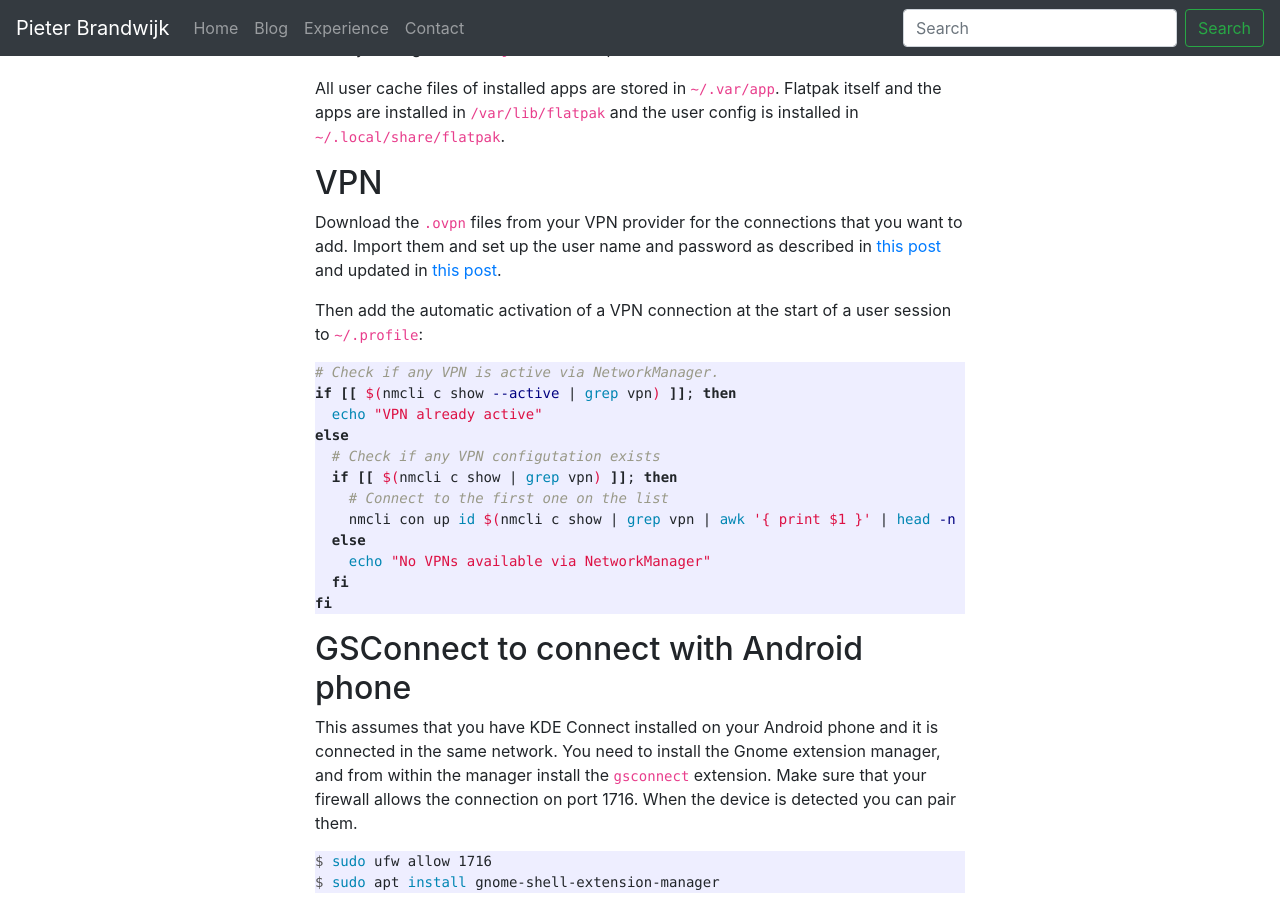
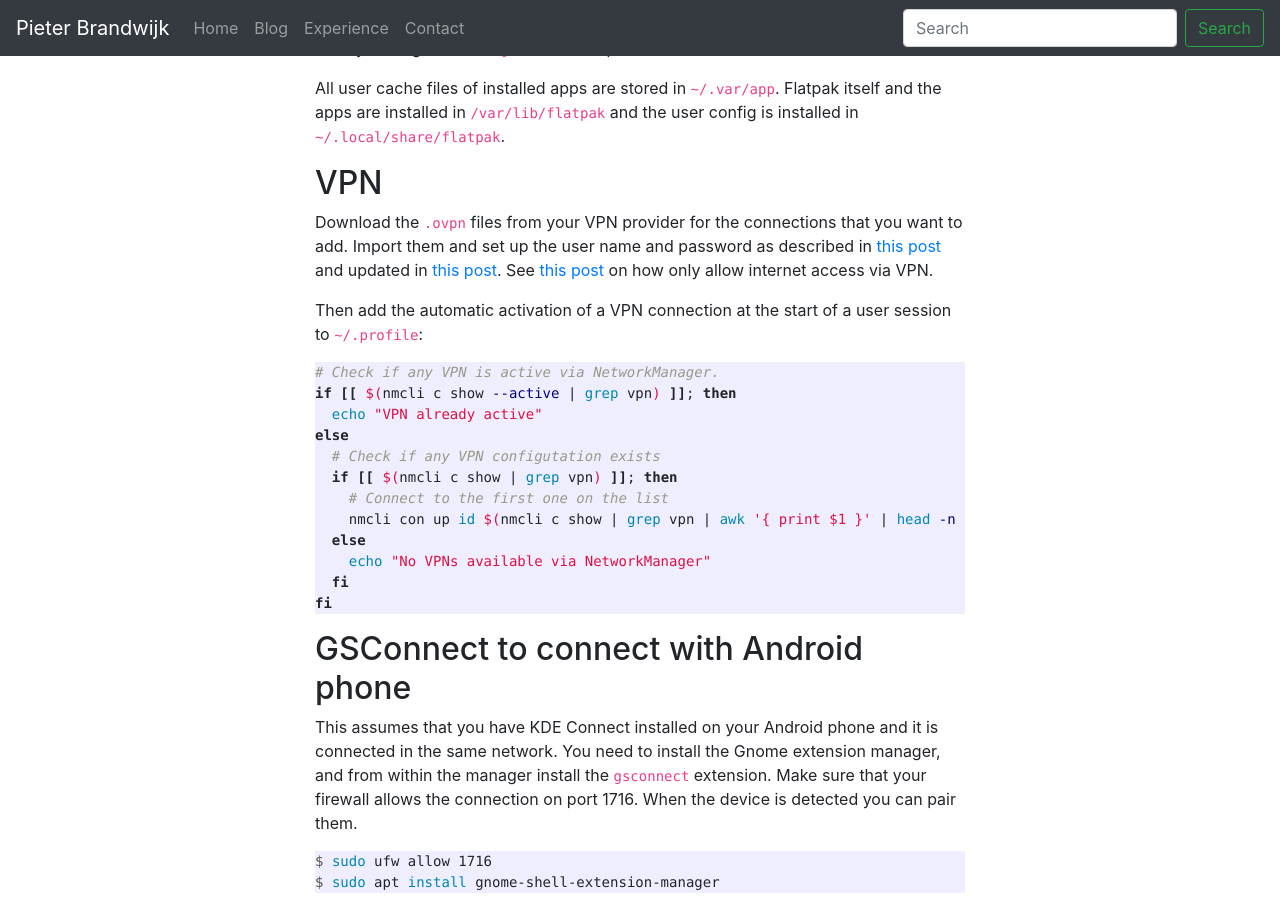
Before and after one commit to pbrandwijk/pbrandwijk.github.io, a Jekyll site: the page built from _posts/2020-07-03-my-initial-ubuntu-setup.md, in a window 1280 px wide and 900 px high, scrolled down 4907 px. Built offline with Jekyll 4.4.1, drawn with Linux system fonts in a browser that asks for light colours; nearby versions of some CDN libraries; comment, search, counter and statistics services are not loaded.

Commit message:
Update post

````diff
--- a/_posts/2020-07-03-my-initial-ubuntu-setup.md
+++ b/_posts/2020-07-03-my-initial-ubuntu-setup.md
@@ -206,7 +206,7 @@ For IntelliJ, you may need to add a permission to access the JDK on your system.
 All user cache files of installed apps are stored in `~/.var/app`. Flatpak itself and the apps are installed in `/var/lib/flatpak` and the user config is installed in `~/.local/share/flatpak`.
 
 ## VPN
-Download the `.ovpn` files from your VPN provider for the connections that you want to add. Import them and set up the user name and password as described in [this post]({% post_url 2020-07-05-using-nmcli-to-connect-to-vpn %}) and updated in [this post]({% post_url 2023-03-11-fix-expressvpn-settings-with-networkmanager %}).
+Download the `.ovpn` files from your VPN provider for the connections that you want to add. Import them and set up the user name and password as described in [this post]({% post_url 2020-07-05-using-nmcli-to-connect-to-vpn %}) and updated in [this post]({% post_url 2023-03-11-fix-expressvpn-settings-with-networkmanager %}). See [this post]({% post_url 2023-03-13-only-allow-internet-access-via-vpn %}) on how only allow internet access via VPN.
 
 Then add the automatic activation of a VPN connection at the start of a user session to `~/.profile`:
 ```shell
````
